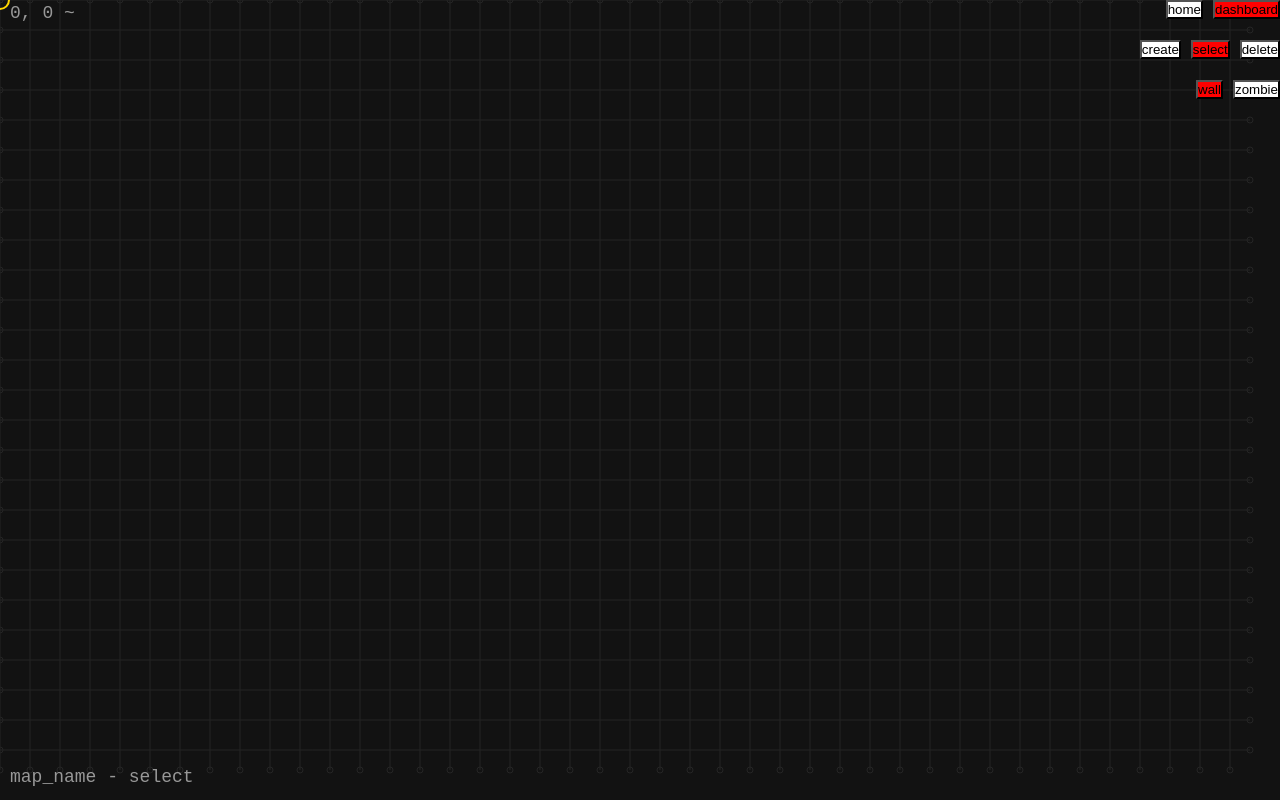
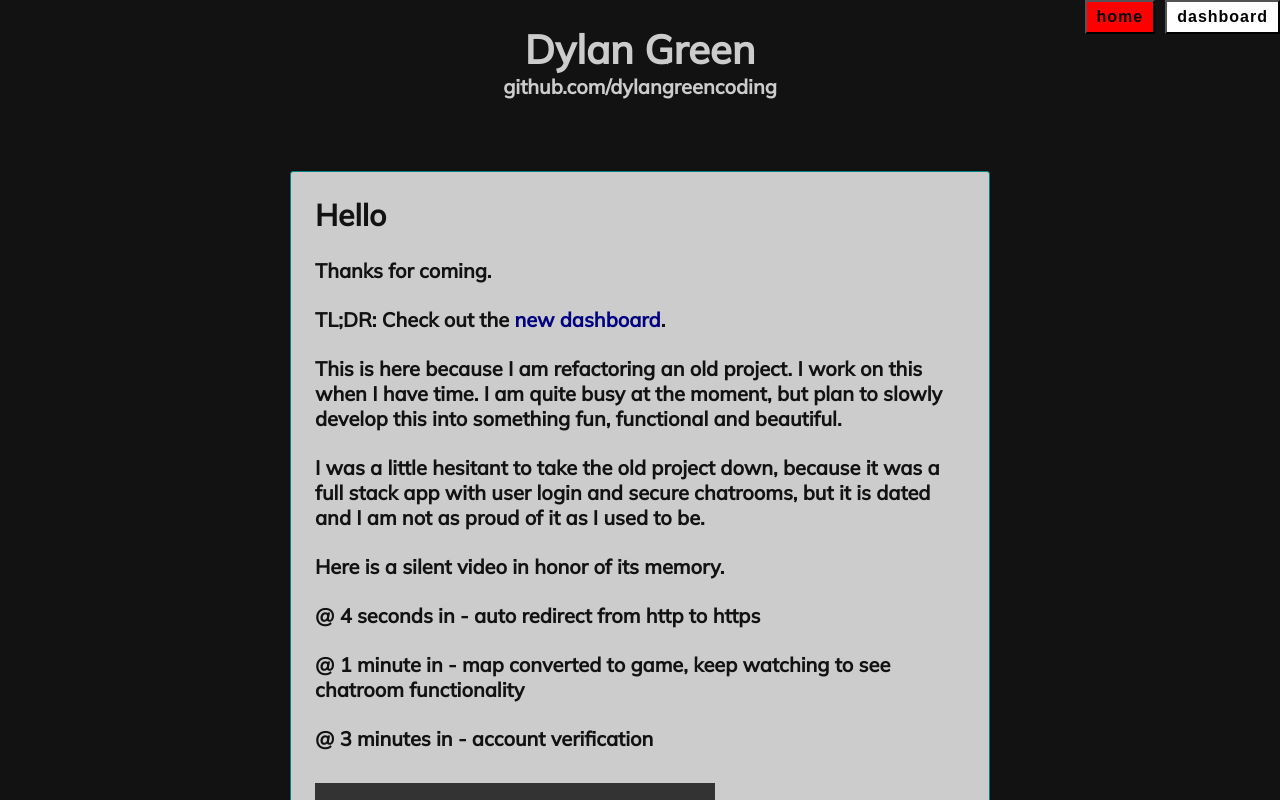
Before and after one commit to dylangreencoding/tabletop, a React (Vite) app: page /#/ in a window 1280 px wide. Shown: the top 800 px of the page. Built offline with nearby package versions, Linux system fonts and the light colour scheme; grey boxes are pictures that could not be loaded.

Commit message:
added video to homepage and stuff

```diff
--- a/src/app/index.tsx
+++ b/src/app/index.tsx
@@ -1,11 +1,12 @@
 import { useReducer, createContext } from "react";
 import { DashboardWrapper } from "../dashboard";
+import video from "../videos/myvideo.mp4";
 
 export const PageContext = createContext<any>(null);
 
 export const PageDispatchContext = createContext<any>(null);
 
-const initialPage = { path: "/dashboard" };
+const initialPage = { path: "/" };
 
 function pageReducer(page: any, action: any) {
   console.log(action.type);
@@ -27,7 +28,84 @@ export default function App() {
   const displayPage = () => {
     switch (page.path) {
       case "/":
-        return "/";
+        return (
+          <div className="homepage">
+            <div
+              style={{
+                margin: "0 auto",
+                maxWidth: "70rem",
+                display: "flex",
+                gap: "2.4rem",
+                flexDirection: "column",
+              }}
+            >
+              <div style={{ padding: "2.4rem 0 2.4rem", textAlign: "center" }}>
+                <h1>Dylan Green</h1>
+                <p>
+                  <a
+                    className="a-bold"
+                    href="https://github.com/dylangreencoding"
+                    target="_blank"
+                  >
+                    github.com/dylangreencoding
+                  </a>
+                </p>
+              </div>
+              <div
+                style={{
+                  backgroundColor: "hsl(0, 0%, 80%)",
+                  color: "#121212",
+                  padding: "2.4rem",
+                  border: "teal 1px solid",
+                  borderRadius: "3px",
+                  display: "flex",
+                  marginBottom: "12rem",
+                }}
+              >
+                <div>
+                  <h2>Hello </h2>
+                  <p>Thanks for coming.</p>
+                  <p>
+                    <span>TL;DR: </span>
+                    Check out the{" "}
+                    <span
+                      className="fake-link"
+                      onClick={(e) => {
+                        e.preventDefault();
+                        dispatch({ type: "goto/dashboard" });
+                      }}
+                    >
+                      new dashboard
+                    </span>
+                    .
+                  </p>
+                  <p>
+                    This is here because I am refactoring an old project. I work
+                    on this when I have time. I am quite busy at the moment, but
+                    plan to slowly develop this into something fun, functional
+                    and beautiful.
+                  </p>
+                  <p>
+                    I was a little hesitant to take the old project down,
+                    because it was a full stack app with user login and secure
+                    chatrooms, but it is dated and I am not as proud of it as I
+                    used to be.
+                  </p>
+                  <p>Here is a silent video in honor of its memory.</p>
+                  <p>@ 4 seconds in - auto redirect from http to https</p>
+                  <p>
+                    @ 1 minute in - map converted to game, keep watching to see
+                    chatroom functionality
+                  </p>
+                  <p>@ 3 minutes in - account verification</p>
+                  <p style={{ margin: "3.2rem 0" }}>
+                    <video src={video} width="400" controls></video>
+                  </p>
+                </div>
+              </div>
+            </div>
+          </div>
+        );
       case "/dashboard":
         return <DashboardWrapper />;
     }
--- a/src/dashboard/canvas/draw.ts
+++ b/src/dashboard/canvas/draw.ts
@@ -96,7 +96,7 @@ export function draw(ctx: any, canvasWidth: number, canvasHeight: number, mapDat
   ctx.font = "18px monospace";
   ctx.fillStyle = '#e0e0e0a6';
   ctx.fillText(`${selected.x}, ${selected.y} ${selected.type}`, 10, 18);
-  ctx.fillText(`${mapData.name} - ${mapData.tool}`, 10, canvasHeight - 18);
+  ctx.fillText(`${mapData.name}`, 10, canvasHeight - 18);
 
 
 
--- a/src/dashboard/canvas/index.tsx
+++ b/src/dashboard/canvas/index.tsx
@@ -22,7 +22,7 @@ import {
 interface Props {
   selectedMap: any;
   mapData: any;
-  setMapData: Function;
+  setMapData: any;
 }
 
 export default function Canvas(props: Props) {
@@ -48,8 +48,8 @@ export default function Canvas(props: Props) {
     const ctx = canvas.getContext("2d");
 
     // // generate grid hashmaps
-    let hashX = getHashX(props.mapData, canvas.width);
-    let hashY = getHashY(props.mapData, canvas.height);
+    const hashX = getHashX(props.mapData, canvas.width);
+    const hashY = getHashY(props.mapData, canvas.height);
     console.log(props.mapData);
 
     // // initital draw
--- a/src/dashboard/index.tsx
+++ b/src/dashboard/index.tsx
@@ -35,99 +35,67 @@ export function Dashboard(props: DashboardProps) {
         style={{
           position: "fixed",
           zIndex: "999",
-          top: "5%",
+          top: "10%",
           right: "0",
+          display: "flex",
+          flexDirection: "column",
+          gap: "10px",
+          alignItems: "flex-end",
+        }}
+      >
+        <ul
+          style={{
             display: "flex",
             gap: "10px",
           }}
         >
+          {["create", "select", "delete"].map((tool: string) => {
+            return (
+              <li key={tool}>
                 <button
                   type="button"
                   style={
-            mapData.tool === "create"
+                    mapData.tool === tool
                       ? { backgroundColor: "red" }
                       : { backgroundColor: "white" }
                   }
                   onClick={(e: any) => {
                     e.preventDefault();
-            mapData.tool = "create";
+                    mapData.tool = tool;
                     setMapData({ ...mapData, mapData });
                   }}
                 >
-          create
+                  {tool}
                 </button>
+              </li>
+            );
+          })}
+        </ul>
+        {mapData.tool === "create" ? (
+          <ul style={{ display: "flex", gap: "10px" }}>
+            {["wall", "zombie"].map((type: string) => {
+              return (
+                <li key={type}>
                   <button
                     type="button"
                     style={
-            mapData.tool === "select"
+                      mapData.entities.template.type === type
                         ? { backgroundColor: "red" }
                         : { backgroundColor: "white" }
                     }
                     onClick={(e: any) => {
                       e.preventDefault();
-            mapData.tool = "select";
+                      mapData.entities.template.type = type;
                       setMapData({ ...mapData, mapData });
                     }}
                   >
-          select
+                    {type}
                   </button>
-        <button
-          type="button"
-          style={
-            mapData.tool === "delete"
-              ? { backgroundColor: "red" }
-              : { backgroundColor: "white" }
-          }
-          onClick={(e: any) => {
-            e.preventDefault();
-            mapData.tool = "delete";
-            setMapData({ ...mapData, mapData });
-          }}
-        >
-          delete
-        </button>
-      </nav>
-      <nav
-        style={{
-          position: "fixed",
-          zIndex: "999",
-          top: "10%",
-          right: "0",
-          display: "flex",
-          gap: "10px",
-        }}
-      >
-        <button
-          type="button"
-          style={
-            mapData.entities.template.type === "wall"
-              ? { backgroundColor: "red" }
-              : { backgroundColor: "white" }
-          }
-          onClick={(e: any) => {
-            e.preventDefault();
-            mapData.entities.template.type = "wall";
-            setMapData({ ...mapData, mapData });
-          }}
-        >
-          wall
-        </button>
-        <button
-          type="button"
-          style={
-            mapData.entities.template.type === "zombie"
-              ? { backgroundColor: "red" }
-              : { backgroundColor: "white" }
-          }
-          onClick={(e: any) => {
-            e.preventDefault();
-            mapData.entities.template.type = "zombie";
-
-            setMapData({ ...mapData, mapData });
-          }}
-        >
-          zombie
-        </button>
+                </li>
+              );
+            })}
+          </ul>
+        ) : null}
       </nav>
       <Canvas
         selectedMap={props.selectedMap}
--- a/src/dashboard/utilities/mouse-data.ts
+++ b/src/dashboard/utilities/mouse-data.ts
@@ -15,10 +15,8 @@ export const getMouseMovement = (e: MouseEvent) => {
 export const getMousePosition = (e: MouseEvent, hashX: any, hashY: any) => {
   // // Math.trunc unnecessary for mouse events
   // // I had this as a pointer event originally, I will leave it for now
-  let positionX = hashX[Math.trunc(e.clientX)];
-  let positionY = hashY[Math.trunc(e.clientY)];
   return {
-    x: positionX,
-    y: positionY,
+    x: hashX[Math.trunc(e.clientX)],
+    y: hashY[Math.trunc(e.clientY)],
   };
 };
--- a/src/main.css
+++ b/src/main.css
@@ -18,10 +18,75 @@ ul {
   list-style: none;
 }
 
-textarea {
-  resize: none;
+p, h2, h3 {
+  margin-bottom: 2.4rem;
 }
 
+button {
+  padding: 0.6rem 1rem 0.6rem 1rem;
+  font-size: 1.6rem;
+  letter-spacing: 1px;
+  font-weight: 700;
+}
+
+button:hover {
+  cursor: pointer;
+}
+
+.fake-link {
+  color: navy;
+}
+
+.fake-link:hover {
+  cursor: pointer;
+  text-decoration: underline;
+}
+
+.a-bold:link, .a-bold:visited {
+  color: inherit;
+  text-decoration: none;
+  border-radius: 3px;
+}
+
+.a-bold:hover, .a-bold:active {
+  color: #121212;
+  background-color: #ffd700;
+}
+
+/* width */
+::-webkit-scrollbar {
+  width: 1.8rem;
+}
+
+/* track */
+::-webkit-scrollbar-track {
+  background: #121212;
+}
+
+/* handle */
+::-webkit-scrollbar-thumb {
+  background: hsl(0, 0%, 15%);
+  border-radius: 1.8rem;
+}
+
+/* handle on hover */
+::-webkit-scrollbar-thumb:hover {
+  background: hsl(0, 0%, 5%);
+  cursor: pointer;
+}
+
+/* ----------------------------------------------------------------- */
+/* ----------------------------------------------------------------- */
+/* ----------------------------------------------------------------- */
+/* HomePage */
+
+.homepage {
+  color: hsl(0, 0%, 80%);
+  background-color: #121212;
+  min-height: 100svh;
+  font-weight: 800;
+
+}
 
 
 /* ----------------------------------------------------------------- */
--- a/src/mobile-keyboard/index.tsx
+++ b/src/mobile-keyboard/index.tsx
@@ -3,11 +3,11 @@ import { keyRow1, keyRow2, keyRow3 } from "./alphabet";
 import MobileKeyboardButton from "./mobile-keyboard-button";
 
 interface Props {
-  setKeyboardOpen: Function;
+  setKeyboardOpen: any;
   keyboardField: string;
-  updateKeyboardField: Function;
+  updateKeyboardField: any;
   keyboardWord: string;
-  setKeyboardWord: Function;
+  setKeyboardWord: any;
 }
 
 export default function MobileKeyboard(props: Props) {
--- a/src/mobile-keyboard/mobile-keyboard-button.tsx
+++ b/src/mobile-keyboard/mobile-keyboard-button.tsx
@@ -2,7 +2,7 @@ import { useState } from "react";
 
 interface Props {
   word: string;
-  setWord: Function;
+  setWord: any;
   letter: string;
   backspace: boolean;
 }
```
Also changed, not shown: src/dashboard/utilities/touch-data.ts (+4 -8 lines), .eslintrc.cjs, 1 other file (tests, documents, lock files or other folders). Lines whose indentation alone changed are shown as unchanged.
